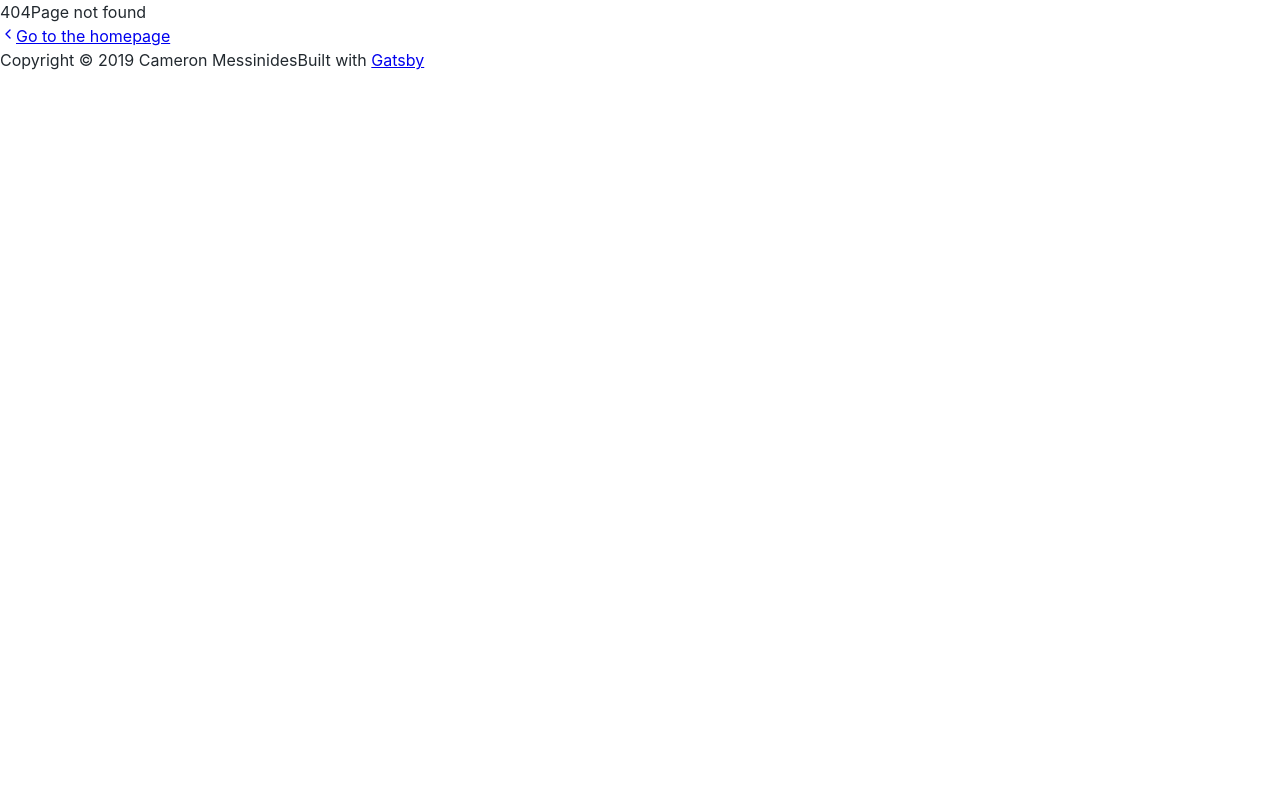
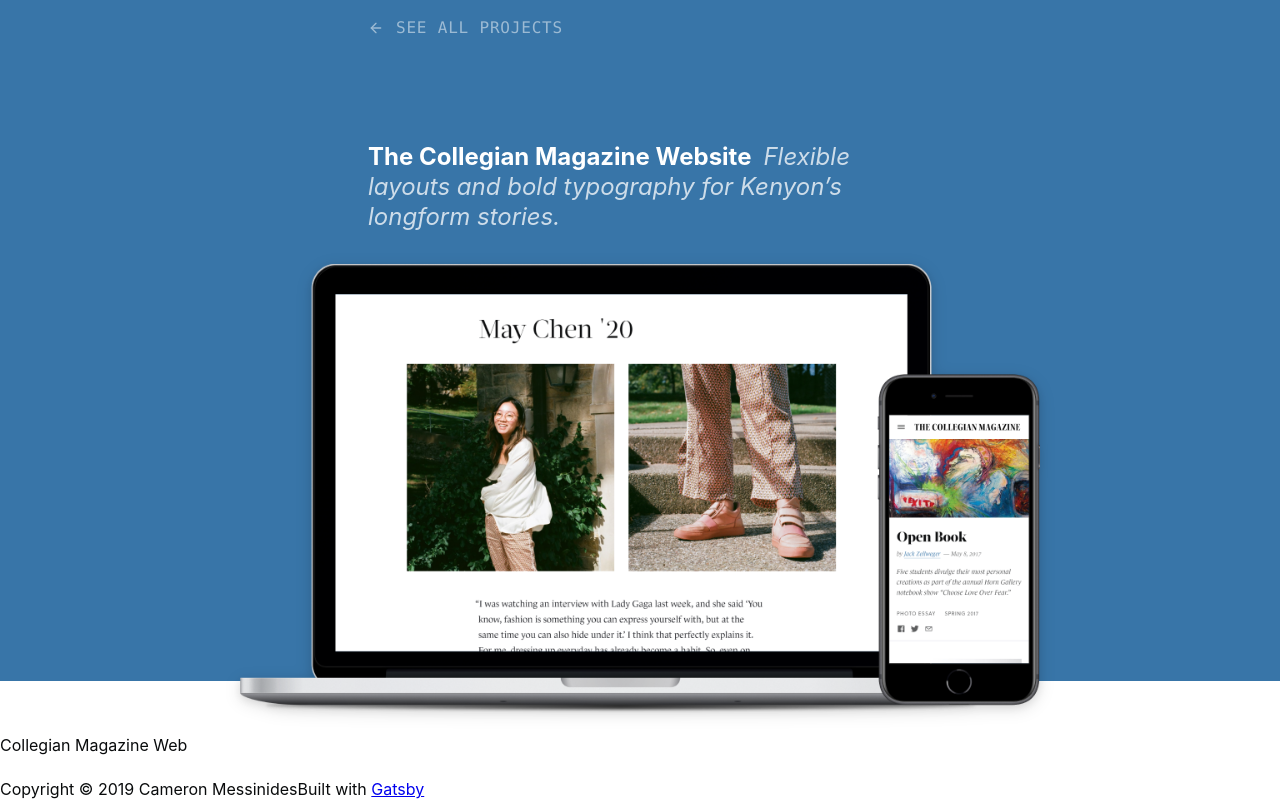
Before and after one commit to CMessinides/v1-cmessinides.com, a Gatsby site: page /work/collegian-magazine-web in a window 1280 px wide. Before the commit this address had no page. Built offline with nearby package versions, Linux system fonts and the light colour scheme; Gatsby itself is replaced by a stand-in of ours.

Commit message:
Add case study pages with page transitions

```diff
--- a/gatsby-config.js
+++ b/gatsby-config.js
@@ -13,7 +13,7 @@
   plugins: [
     `gatsby-plugin-react-helmet`,
     `gatsby-transformer-yaml`,
-    `gatsby-transformer-remark`,
+    `gatsby-plugin-transition-link`,
     {
       resolve: `gatsby-source-filesystem`,
       options: {
@@ -26,13 +26,6 @@
       options: {
         name: `data`,
         path: `${__dirname}/src/data`
-      }
-    },
-    {
-      resolve: `gatsby-source-filesystem`,
-      options: {
-        name: `content`,
-        path: `${__dirname}/src/content`
       }
     },
     `gatsby-transformer-sharp`,
--- a/package.json
+++ b/package.json
@@ -17,10 +17,12 @@
     "gatsby-plugin-sass": "^2.0.10",
     "gatsby-plugin-sharp": "^2.0.21",
     "gatsby-plugin-styled-components": "^3.0.7",
+    "gatsby-plugin-transition-link": "^1.12.3",
     "gatsby-source-filesystem": "^2.0.21",
     "gatsby-transformer-remark": "^2.2.6",
     "gatsby-transformer-sharp": "^2.1.14",
     "gatsby-transformer-yaml": "^2.1.8",
+    "gsap": "^2.1.2",
     "lodash": "^4.17.11",
     "node-sass": "^4.11.0",
     "prop-types": "^15.7.2",
--- /dev/null
+++ b/src/components/case-study.jsx
@@ -0,0 +1,150 @@
+import React, { useRef, useLayoutEffect } from "react";
+import styled from "styled-components";
+import { graphql } from "gatsby";
+import Img from "gatsby-image";
+import AniLink from "gatsby-plugin-transition-link/AniLink";
+import { TweenMax, Power4 } from "gsap";
+import {
+  colors,
+  spacing,
+  textSizes,
+  leading,
+  shadows,
+  screens,
+  fontFamilies,
+  tracking
+} from "./tokens";
+import Container from "./container";
+import Layout from "./layout";
+import SEO from "./seo";
+import { ProjectName, ProjectBlurb } from "./project";
+import { ArrowLeft } from "react-feather";
+
+const HeaderImage = styled(Img)`
+  position: relative;
+  top: ${spacing.lg};
+  filter: ${shadows.md.asDrop};
+
+  @media (min-width: 36em) {
+    top: ${spacing.xl};
+  }
+`;
+
+const HeaderHeading = styled(Container).attrs(() => {
+  return {
+    maxWidth: "narrower"
+  };
+})`
+  font-size: ${textSizes.lg};
+
+  @media (min-width: 36em) {
+    font-size: ${textSizes.xl};
+    line-height: ${leading.tight};
+  }
+`;
+
+const Header = styled.header`
+  padding-top: ${spacing["2xl"]};
+  background-color: ${props => (props.theme ? props.theme : colors.black)};
+  color: ${props => (props.text ? props.text : colors.white)};
+
+  @media ${screens.md} {
+    padding-top: ${spacing["4xl"]};
+  }
+`;
+
+const NavLink = styled(AniLink)`
+  text-decoration: none;
+  color: inherit;
+  font-family: ${fontFamilies.mono};
+  display: inline-flex;
+  align-items: center;
+  text-transform: uppercase;
+  letter-spacing: ${tracking.wide};
+  opacity: 0.5;
+
+  &:hover,
+  &:focus {
+    opacity: 1;
+  }
+`;
+
+const NavBar = ({ theme, text }) => {
+  return (
+    <nav
+      style={{ backgroundColor: theme, color: text, paddingTop: spacing.md }}
+    >
+      <Container maxWidth="narrower">
+        <NavLink to="/" cover direction="left" bg={theme} duration={0.8}>
+          <ArrowLeft width={16} style={{ marginRight: spacing.sm.asPx }} /> See
+          All Projects
+        </NavLink>
+      </Container>
+    </nav>
+  );
+};
+
+const Body = styled.div`
+  padding: ${spacing.lg.times(2)} 0 ${spacing.lg};
+
+  @media (min-width: 36em) {
+    padding-top: ${spacing.lg.add(spacing.xl)};
+  }
+`;
+
+export default function CaseStudy({ project, thumbnail, children }) {
+  const headingRef = useRef(null);
+  const imageRef = useRef(null);
+  const bodyRef = useRef(null);
+
+  useLayoutEffect(() => {
+    [headingRef, imageRef, bodyRef].forEach((ref, i) => {
+      TweenMax.from(ref.current, 1, {
+        y: 10,
+        opacity: 0,
+        delay: 0.5 + i * 0.25,
+        ease: Power4.easeOut
+      });
+    });
+  }, []);
+
+  return (
+    <Layout>
+      <SEO title={project.name} description={project.blurb} />
+      <NavBar theme={project.themeColor} text={project.textColor} />
+      <article>
+        <Header theme={project.themeColor} text={project.textColor}>
+          <HeaderHeading ref={headingRef}>
+            <ProjectName as="h1">{project.name}</ProjectName>
+            <ProjectBlurb color="inherit" style={{ opacity: "0.75" }}>
+              {project.blurb}
+            </ProjectBlurb>
+          </HeaderHeading>
+          <Container maxWidth="narrow" ref={imageRef}>
+            <HeaderImage alt="" fluid={thumbnail.childImageSharp.fluid} />
+          </Container>
+        </Header>
+        <Body ref={bodyRef}>{children}</Body>
+      </article>
+    </Layout>
+  );
+}
+
+export const query = graphql`
+  fragment CaseStudyProject on ProjectsYaml {
+    name
+    blurb
+    date
+    category
+    themeColor
+    textColor
+  }
+
+  fragment CaseStudyThumbnail on File {
+    childImageSharp {
+      fluid(maxWidth: 768) {
+        ...GatsbyImageSharpFluid_tracedSVG
+      }
+    }
+  }
+`;
--- a/src/components/container.jsx
+++ b/src/components/container.jsx
@@ -12,7 +12,7 @@
 `;
 
 const Container = styled.div`
-  max-width: ${maxWidths.normal};
+  max-width: ${({ maxWidth = "normal" }) => maxWidths[maxWidth]};
   margin: 0 auto;
   ${useContainerPadding};
 `;
--- a/src/components/layout.jsx
+++ b/src/components/layout.jsx
@@ -5,6 +5,7 @@
 import { colors, textSizes, leading, fontFamilies } from "./tokens";
 
 const LayoutWrapper = styled.div`
+  background-color: ${colors.white};
   color: ${colors.black};
   font-family: ${fontFamilies.body};
   font-size: ${textSizes.md};
--- a/src/components/project.jsx
+++ b/src/components/project.jsx
@@ -3,11 +3,18 @@
 
 export const ProjectName = styled.h3`
   font-weight: 700;
+  display: inline;
+  ${props => props.color && "color: " + props.color};
 `;
 
 export const ProjectBlurb = styled.p`
   font-style: italic;
-  color: ${colors["grey-darker"]};
+  color: ${props => (props.color ? props.color : colors["grey-darker"])};
+  display: inline;
+
+  &::before {
+    content: "\\2002";
+  }
 `;
 
 export const ProjectDetails = styled.p`
--- a/src/components/tokens.js
+++ b/src/components/tokens.js
@@ -134,10 +134,10 @@
   md: 16,
   lg: 20,
   xl: 32,
-  "2xl": 64,
-  "3xl": 96,
-  "4xl": 144,
-  "5xl": 256
+  "2xl": 48,
+  "3xl": 64,
+  "4xl": 96,
+  "5xl": 144
 };
 export const spacing = Object.keys(spacingScale).reduce((map, label) => {
   map[label] = new SizeUnit(spacingScale[label]);
@@ -145,7 +145,8 @@
 }, {});
 
 export const maxWidths = {
-  narrow: "40rem",
+  narrower: "40rem",
+  narrow: "56rem",
   normal: "78rem",
   wide: "80rem"
 };
@@ -196,7 +197,7 @@
 
 export const colors = {
   // Greyscale
-  black: new Color("#22292f"),
+  black: new Color("#090b0c"),
   "grey-darkest": new Color("#3d4852"),
   "grey-darker": new Color("#606f7b"),
   "grey-dark": new Color("#8795a1"),
--- a/src/data/projects.yaml
+++ b/src/data/projects.yaml
@@ -1,36 +1,48 @@
 - name: The Kenyon Review Reading Series
-  blurb: Turning unique literary voices into stand-out posters.
+  blurb: Turning unique literary voices into one-of-a-kind posters.
   slug: kenyon-review
   category: Print
   date: Fall 2016 – Spring 2019
-  thumbnail: kr-posters-thumb.jpg
+  thumbnail: kr-posters-thumb.png
+  themeColor: "#F4BD30"
+  textColor: "#403517"
 - name: The Kenyon Collegian Website
   blurb: A clear, engaging news experience for readers on and off the Hill.
   slug: kenyon-collegian-web
   category: Web
   date: Fall 2017
   thumbnail: kc-web-thumb.png
+  themeColor: "#4B2E84"
+  textColor: "#FFFFFF"
 - name: The Kenyon Collegian Logo
-  blurb: Putting the Kenyon back in Kenyon Collegian
+  blurb: Putting the “Kenyon” back in “Kenyon Collegian”
   slug: kenyon-collegian-logo
   category: Branding
   date: Winter 2016
   thumbnail: kc-logo-thumb.png
+  themeColor: "#4B2E84"
+  textColor: "#FFFFFF"
 - name: MLK, Student Newspapers, and the Five Colleges of Ohio
   blurb: History, race, and student media at Ohio’s private liberal arts colleges.
   slug: mlk-five-colleges
   category: Web
   date: Spring 2019
   thumbnail: mlk-web-thumb.jpg
+  themeColor: "#6574CD"
+  textColor: "#FFFFFF"
 - name: The Collegian Magazine Website
   blurb: Flexible layouts and bold typography for Kenyon’s longform stories.
   slug: collegian-magazine-web
   category: Web
   date: Summer 2017
   thumbnail: cm-web-thumb.png
+  themeColor: "#3875A8"
+  textColor: "#FFFFFF"
 - name: 40.3756° N, 82.3971° W → 32.3792° N, 86.3077° W
   blurb: An archive of violence, a map of movement.
   slug: forty-north-map
   category: Print
   date: Fall 2018
   thumbnail: forty-north-thumb.jpg
+  themeColor: "#DC0723"
+  textColor: "#FFFFFF"
--- /dev/null
+++ b/src/pages/work/collegian-magazine-web.jsx
@@ -0,0 +1,26 @@
+import React from "react";
+import { useStaticQuery, graphql } from "gatsby";
+import CaseStudy from "../../components/case-study";
+
+export default function CollegianMagazineWeb() {
+  const data = useStaticQuery(graphql`
+    query CollegianMagazineWebQuery {
+      project: projectsYaml(slug: { eq: "collegian-magazine-web" }) {
+        ...CaseStudyProject
+      }
+
+      thumbnail: file(
+        sourceInstanceName: { eq: "images" }
+        relativePath: { eq: "cm-web-thumb.png" }
+      ) {
+        ...CaseStudyThumbnail
+      }
+    }
+  `);
+
+  return (
+    <CaseStudy {...data}>
+      <h1>Collegian Magazine Web</h1>
+    </CaseStudy>
+  );
+}
```
Also changed, not shown: src/components/homepage/project-gallery.jsx (+21 -20 lines), src/pages/work/forty-north-map.jsx (added, +26 -0 lines), src/pages/work/kenyon-collegian-logo.jsx (added, +26 -0 lines), src/pages/work/kenyon-collegian-web.jsx (added, +26 -0 lines), src/pages/work/kenyon-review.jsx (added, +26 -0 lines), src/pages/work/mlk-five-colleges.jsx (added, +26 -0 lines), src/images/kr-posters-thumb.png (added), 1 other file.
